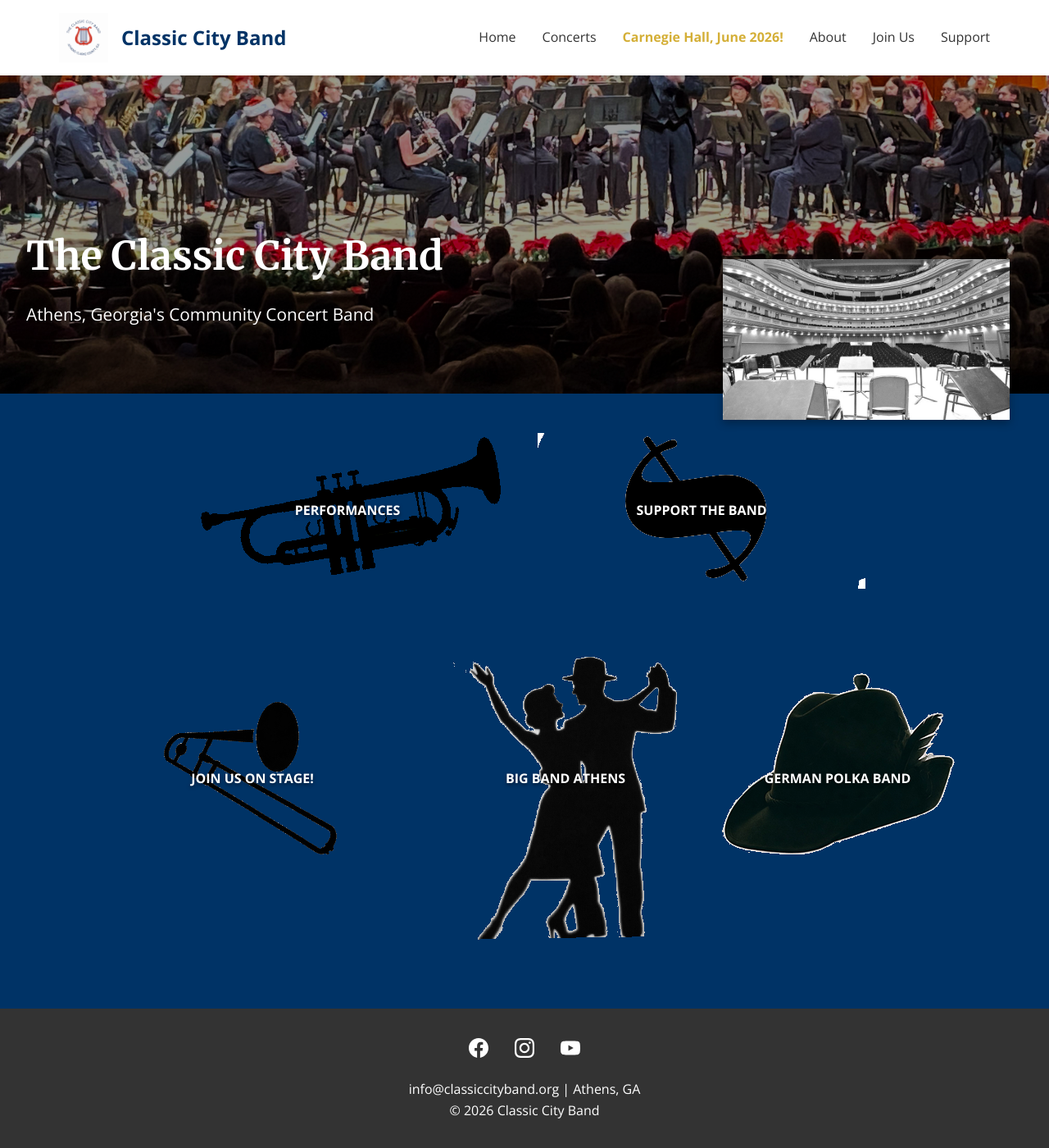
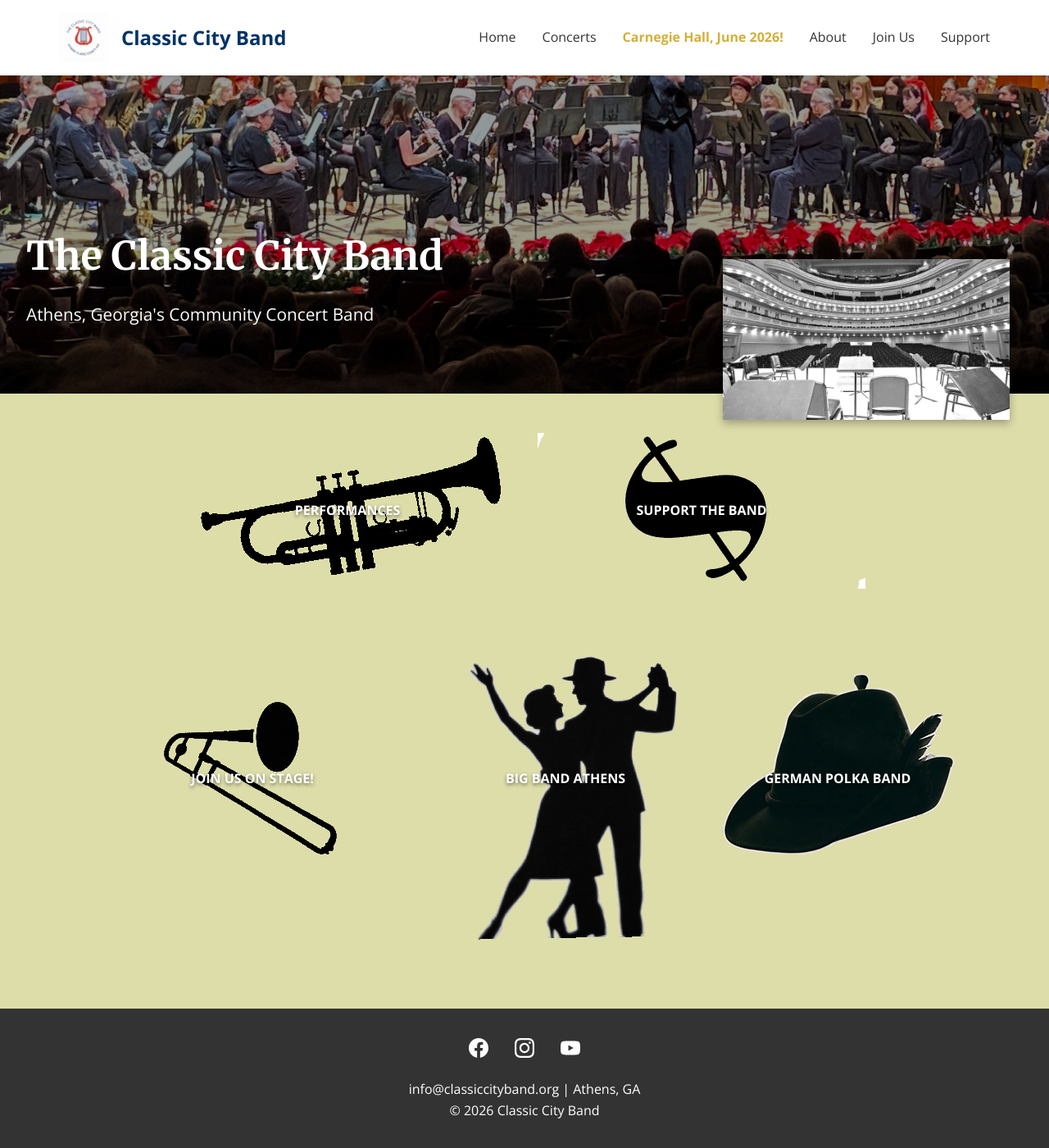
Before and after one commit to webmasterCCB/CCBwebsite, a Jekyll site: the page built from index.html, in a window 1280 px wide and 1400 px high, scrolled down 112 px. Shown: the whole window at 82% size. Built offline with Jekyll 4.4.1, drawn with Linux system fonts in a browser that asks for light colours.

Commit message:
Update style.css

```diff
--- a/assets/css/style.css
+++ b/assets/css/style.css
@@ -156,7 +156,7 @@ nav a:hover {
 
 /* Quick Links Section */
 .quick-links {
-  background: #003366;
+  background: #DDDDAA;
   /* ... other properties ... */
   min-height: 500px;  /* Increase this to show more of the keyboard */
   padding: 3rem 2rem 5rem 2rem;
```
